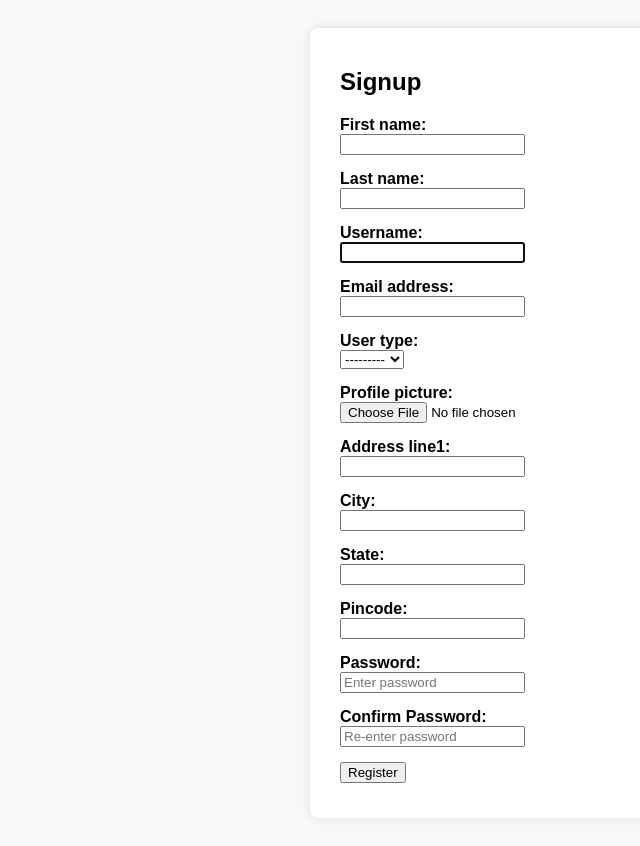
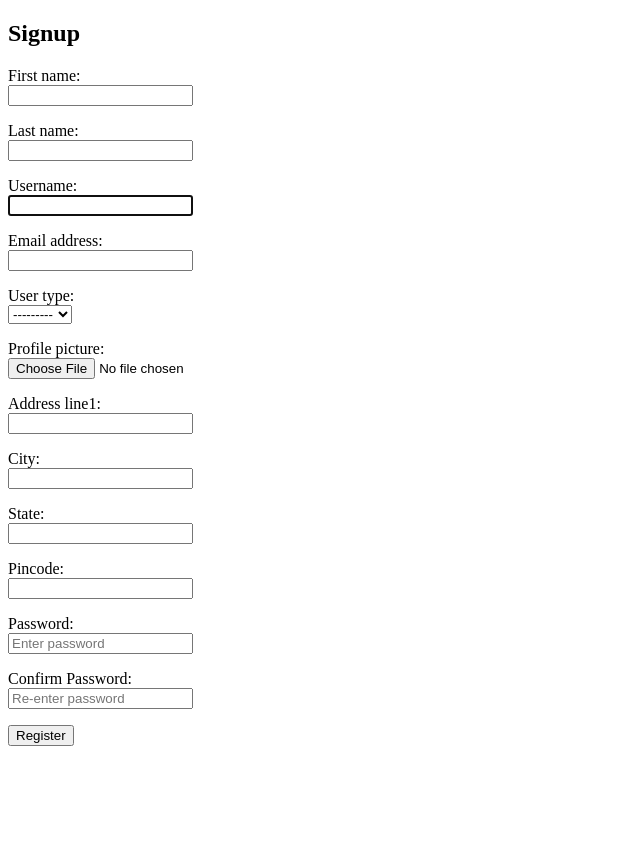
Before and after one commit to MulaBharathi/Django_Banao, a Django app: page /signup/ in a window 1280 px wide. Shown: the whole page, without its empty margins (0-640 px from the left). After the commit the page ends 746 px from the top, so only its background shows below. Run offline with Django 5.2, Linux system fonts and the light colour scheme.

Commit message:
modified

```diff
--- a/templates/accounts/signup.html
+++ b/templates/accounts/signup.html
@@ -3,140 +3,99 @@
 <head>
     <meta charset="UTF-8">
     <title>Signup</title>
-    <style>
-        body {
-            font-family: Arial, sans-serif;
-            background-color: #f8f8f8;
-            padding: 20px;
-        }
-        .container {
-            background: white;
-            padding: 20px 30px;
-            border-radius: 8px;
-            max-width: 600px;
-            margin: auto;
-            box-shadow: 0 0 10px rgba(0,0,0,0.1);
-        }
-        .field {
-            margin-bottom: 15px;
-        }
-        label {
-            font-weight: bold;
-        }
-        .error {
-            color: red;
-            margin-bottom: 10px;
-        }
-        .message {
-            padding: 10px;
-            margin-bottom: 15px;
-            border-radius: 4px;
-        }
-        .message.success {
-            background-color: #d4edda;
-            color: #155724;
-        }
-        .message.error {
-            background-color: #f8d7da;
-            color: #721c24;
-        }
-    </style>
 </head>
 <body>
-
-<div class="container">
     <h2>Signup</h2>
 
-    <!-- Django messages -->
+    {% if form.errors %}
+        <p style="color: red;">Form is invalid. Please correct the errors below.</p>
+    {% endif %}
+
+    <!-- Success/Error Messages -->
     {% if messages %}
         {% for message in messages %}
-            <div class="message {{ message.tags }}">{{ message }}</div>
+            <p style="color: {% if message.tags == 'success' %}green{% elif message.tags == 'error' %}red{% else %}blue{% endif %};">
+                {{ message }}
+            </p>
         {% endfor %}
     {% endif %}
 
-    <!-- Form errors -->
-    {% if form.errors %}
-        <div class="error">
-            <strong>Please fix the following errors:</strong>
-            <ul>
-                {% for field, errors in form.errors.items %}
-                    {% for error in errors %}
-                        <li><strong>{{ field|capfirst }}:</strong> {{ error }}</li>
-                    {% endfor %}
-                {% endfor %}
-            </ul>
-        </div>
-    {% endif %}
-
-    <!-- Signup Form -->
     <form method="POST" enctype="multipart/form-data">
         {% csrf_token %}
 
-        <div class="field">
+        <p>
             {{ form.first_name.label_tag }}<br>
-            {{ form.first_name }}
-        </div>
+            {{ form.first_name }}<br>
+            {{ form.first_name.errors }}
+        </p>
 
-        <div class="field">
+        <p>
             {{ form.last_name.label_tag }}<br>
-            {{ form.last_name }}
-        </div>
+            {{ form.last_name }}<br>
+            {{ form.last_name.errors }}
+        </p>
 
-        <div class="field">
+        <p>
             {{ form.username.label_tag }}<br>
-            {{ form.username }}
-        </div>
+            {{ form.username }}<br>
+            {{ form.username.errors }}
+        </p>
 
-        <div class="field">
+        <p>
             {{ form.email.label_tag }}<br>
-            {{ form.email }}
-        </div>
+            {{ form.email }}<br>
+            {{ form.email.errors }}
+        </p>
 
-        <div class="field">
+        <p>
             {{ form.user_type.label_tag }}<br>
-            {{ form.user_type }}
-        </div>
+            {{ form.user_type }}<br>
+            {{ form.user_type.errors }}
+        </p>
 
-        <div class="field">
+        <p>
             {{ form.profile_picture.label_tag }}<br>
-            {{ form.profile_picture }}
-        </div>
+            {{ form.profile_picture }}<br>
+            {{ form.profile_picture.errors }}
+        </p>
 
-        <div class="field">
+        <p>
             {{ form.address_line1.label_tag }}<br>
-            {{ form.address_line1 }}
-        </div>
+            {{ form.address_line1 }}<br>
+            {{ form.address_line1.errors }}
+        </p>
 
-        <div class="field">
+        <p>
             {{ form.city.label_tag }}<br>
-            {{ form.city }}
-        </div>
+            {{ form.city }}<br>
+            {{ form.city.errors }}
+        </p>
 
-        <div class="field">
+        <p>
             {{ form.state.label_tag }}<br>
-            {{ form.state }}
-        </div>
+            {{ form.state }}<br>
+            {{ form.state.errors }}
+        </p>
 
-        <div class="field">
+        <p>
             {{ form.pincode.label_tag }}<br>
-            {{ form.pincode }}
-        </div>
+            {{ form.pincode }}<br>
+            {{ form.pincode.errors }}
+        </p>
 
-        <div class="field">
+        <p>
             {{ form.password1.label_tag }}<br>
-            {{ form.password1 }}
-        </div>
+            {{ form.password1 }}<br>
+            {{ form.password1.errors }}
+        </p>
 
-        <div class="field">
+        <p>
             {{ form.password2.label_tag }}<br>
-            {{ form.password2 }}
-        </div>
+            {{ form.password2 }}<br>
+            {{ form.password2.errors }}
+        </p>
 
-        <div class="field">
-            <button type="submit">Register</button>
-        </div>
+        <button type="submit">Register</button>
     </form>
-</div>
-
 </body>
 </html>
```
